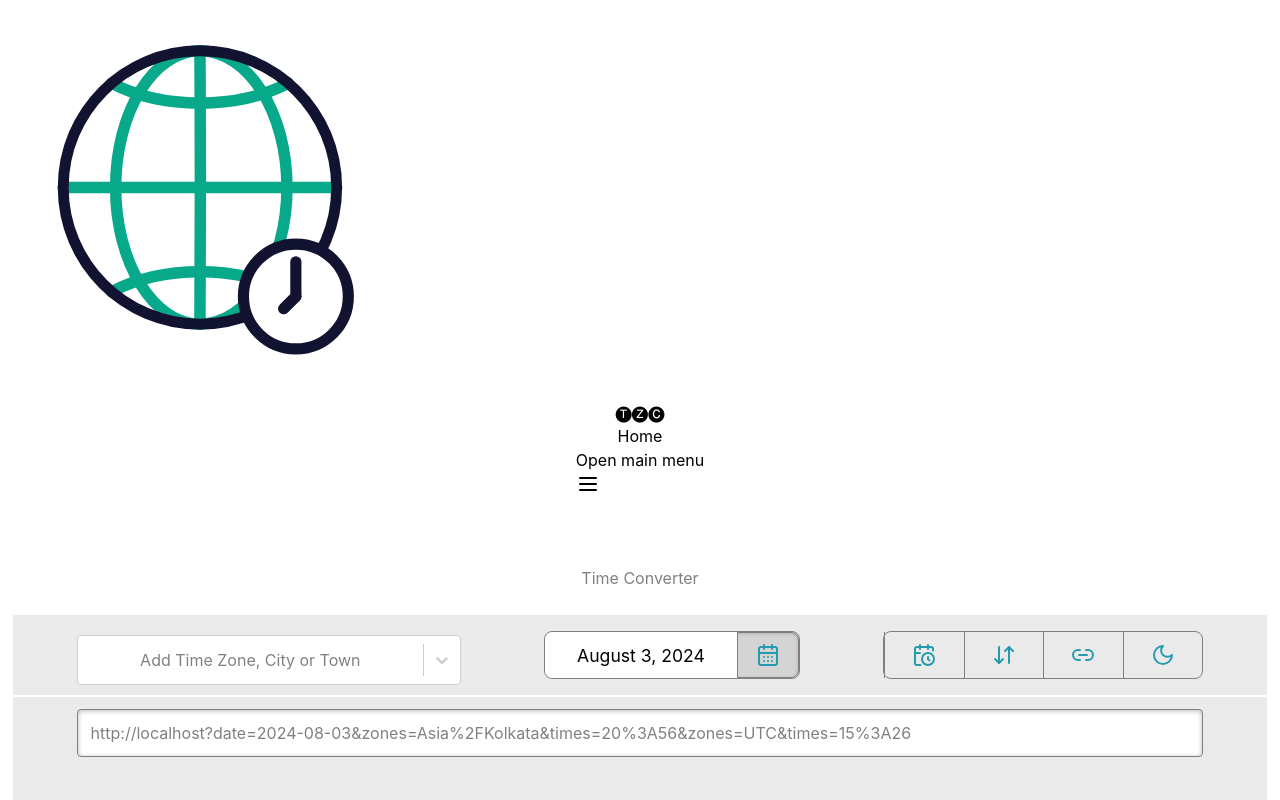
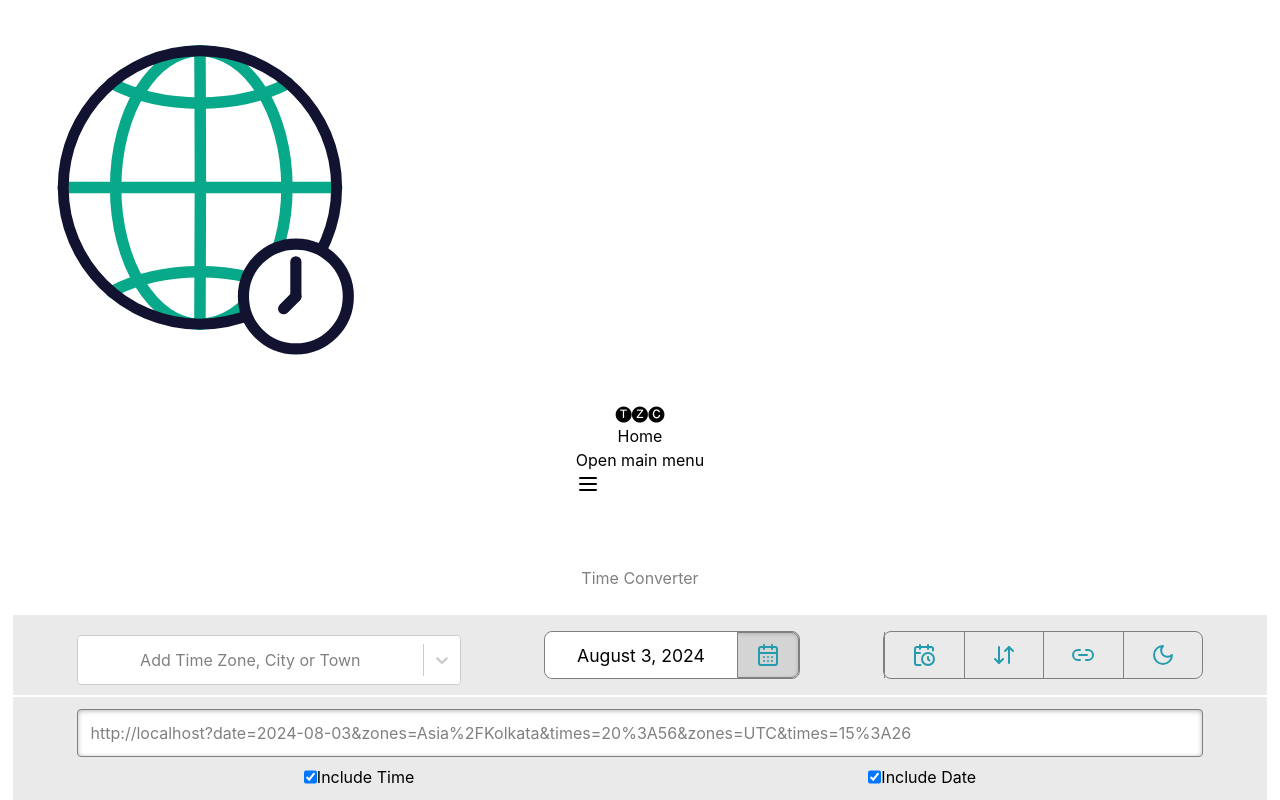
Before and after one commit to Mohammmedrafique/play-power-labs-prod, a React (Vite) app: page / in a window 1280 px wide. Both pictures are taken after a click on the element 1082 px from the left and 716 px from the top of the page. Shown: the top 800 px of the page. Built offline with nearby package versions, Linux system fonts and the light colour scheme.

Commit message:
first commit

```diff
--- a/src/pages/TopSection.jsx
+++ b/src/pages/TopSection.jsx
@@ -1,121 +1,4 @@
-// import React from "react";
-// import Select from "react-select";
-// import DatePicker from "react-datepicker";
-// import { CalendarDays, CalendarClock, ArrowDownUp, Link2, Sun, Moon } from "lucide-react";
-// import "react-datepicker/dist/react-datepicker.css";
-// const TopSection = ({
-//   allTimezones,
-//   addNewTimezone,
-//   selectedDate,
-//   handleDateChange,
-//   reverseTimezones,
-//   isSharing,
-//   setIsSharing,
-//   isDark,
-//   setIsDark
-// }) => {
-//   return (
-//     <>
-//       <h1 style={{ margin: "3vh 0", color: "gray" }}>Time Converter</h1>
-//       <div className="upper-row" id={isDark && "dark-upper-row"}>
-//         <Select
-//           className="basic-single"
-//           classNamePrefix="select"
-//           placeholder={"Add Time Zone, City or Town"}
-//           isSearchable={true}
-//           name="timezone"
-//           options={allTimezones}
-//           onChange={addNewTimezone}
-//           styles={{
-//             container: (prev) => ({
-//               ...prev,
-//               width: "30vw",
-//               height: "5vh",
-//             }),
-//             valueContainer: (prev) => ({
-//               ...prev,
-//               width: "30vw",
-//               height: "6vh",
-//               borderRadius: "0.5vh 0 0 0.5vh",
-//               backgroundColor: isDark ? "#2c2f34ef" : "white",
-//             }),
-//             indicatorsContainer: (prev) => ({
-//               ...prev,
-//               borderRadius: "0 0.5vh 0.5vh 0",
-//               backgroundColor: isDark ? "#2c2f34ef" : "white",
-//             }),
-//           }}
-//         />
-//         <div className="date-container">
-//           <DatePicker
-//             className={isDark ? "date-picker dark-date-picker" : "date-picker"}
-//             id="date-picker"
-//             selected={selectedDate}
-//             onChange={handleDateChange}
-//             dateFormat="MMMM d, yyyy"
-//           />
-//           <label
-//             className="calendar-box"
-//             htmlFor="date-picker"
-//             style={
-//               isDark
-//                 ? { backgroundColor: "#2c2f34ef", borderRadius: "0 1vh 1vh 0" }
-//                 : {}
-//             }
-//           >
-//             <CalendarDays />
-//           </label>
-//         </div>
-
-//         <div className="filter-container">
-//           <div>
-//             <CalendarClock />
-//           </div>
-//           <div onClick={reverseTimezones}>
-//             <ArrowDownUp />
-//           </div>
-//           <div onClick={() => setIsSharing(!isSharing)}>
-//             <Link2 />
-//           </div>
-//           <div onClick={() => setIsDark((prev) => !prev)}>
-//             {isDark ? <Sun /> : <Moon />}
-//           </div>
-//         </div>
-//       </div>
-
-//       {isSharing && (
-//         <div className="link-row" id={isDark && "dark-link-row"}>
-//           <input
-//             className="link-input"
-//             type="text"
-//             value={`https://localhost:5173/?time=&date=`}
-//           />
-//           <div
-//             style={{
-//               display: "flex",
-//               justifyContent: "space-around",
-//               alignItems: "center",
-//             }}
-//           >
-//             <span style={{ display: "flex" }}>
-//               <input type="checkbox" name="time" id="time" />
-//               <label htmlFor="time">Include Time</label>
-//               <input type="time" name="" id="" />
-//             </span>
-//             <span style={{ display: "flex" }}>
-//               <input type="checkbox" name="date" id="date" />
-//               <label htmlFor="date">Include Date</label>
-//               <input type="date" name="" id="" />
-//             </span>
-//           </div>
-//         </div>
-//       )}
-//     </>
-//   );
-// };
-
-// export default TopSection;
-import React, { useState } from "react";
+import React from "react";
 import Select from "react-select";
 import DatePicker from "react-datepicker";
 import {
@@ -127,6 +10,7 @@ import {
   Moon,
 } from "lucide-react";
 import "react-datepicker/dist/react-datepicker.css";
+import moment from "moment-timezone";
 
 const TopSection = ({
   allTimezones,
@@ -141,14 +25,39 @@ const TopSection = ({
   selectedTimes,
   timezones,
 }) => {
+  const [includeTime, setIncludeTime] = React.useState(true);
+  const [includeDate, setIncludeDate] = React.useState(true);
+
   const generateLink = () => {
+    const baseUrl = `${window.location.origin}`;
     const params = new URLSearchParams();
-    params.set("date", selectedDate.toISOString().split("T")[0]);
-    Object.keys(selectedTimes).forEach((zone) => {
-      params.append("zones", zone);
-      params.append("times", selectedTimes[zone]);
-    });
-    return `${window.location.origin}?${params.toString()}`;
+
+    if (includeDate) {
+      params.set("date", selectedDate.toISOString().split("T")[0]);
+    }
+
+    if (includeTime) {
+      Object.keys(selectedTimes).forEach((zone) => {
+        params.append("zones", zone);
+        params.append("times", selectedTimes[zone]);
+      });
+    }
+
+    return `${baseUrl}?${params.toString()}`;
+  };
+
+  const handleGoogleCalendarClick = () => {
+    const startTime = moment
+      .tz(selectedDate.toISOString(), timezones[Object.keys(selectedTimes)[0]])
+      .format("YYYYMMDDTHHmmssZ");
+    const endTime = moment
+      .tz(selectedDate.toISOString(), timezones[Object.keys(selectedTimes)[0]])
+      .add(1, "hour")
+      .format("YYYYMMDDTHHmmssZ"); // Assuming a 1-hour duration
+
+    const googleCalendarUrl = `https://calendar.google.com/calendar/render?action=TEMPLATE&text=Event&dates=${startTime}/${endTime}`;
+
+    window.open(googleCalendarUrl, "_blank");
   };
 
   return (
@@ -205,7 +114,7 @@ const TopSection = ({
         </div>
 
         <div className="filter-container">
-          <div>
+          <div onClick={handleGoogleCalendarClick}>
             <CalendarClock />
           </div>
           <div onClick={reverseTimezones}>
@@ -228,6 +137,30 @@ const TopSection = ({
             value={generateLink()}
             readOnly
           />
+          <div
+            style={{
+              display: "flex",
+              justifyContent: "space-around",
+              alignItems: "center",
+            }}
+          >
+            <span style={{ display: "flex" }}>
+              <input
+                type="checkbox"
+                checked={includeTime}
+                onChange={() => setIncludeTime(!includeTime)}
+              />
+              <label>Include Time</label>
+            </span>
+            <span style={{ display: "flex" }}>
+              <input
+                type="checkbox"
+                checked={includeDate}
+                onChange={() => setIncludeDate(!includeDate)}
+              />
+              <label>Include Date</label>
+            </span>
+          </div>
         </div>
       )}
     </>
```
Also changed, not shown: src/pages/TimezoneConverter.jsx (+0 -137 lines).
